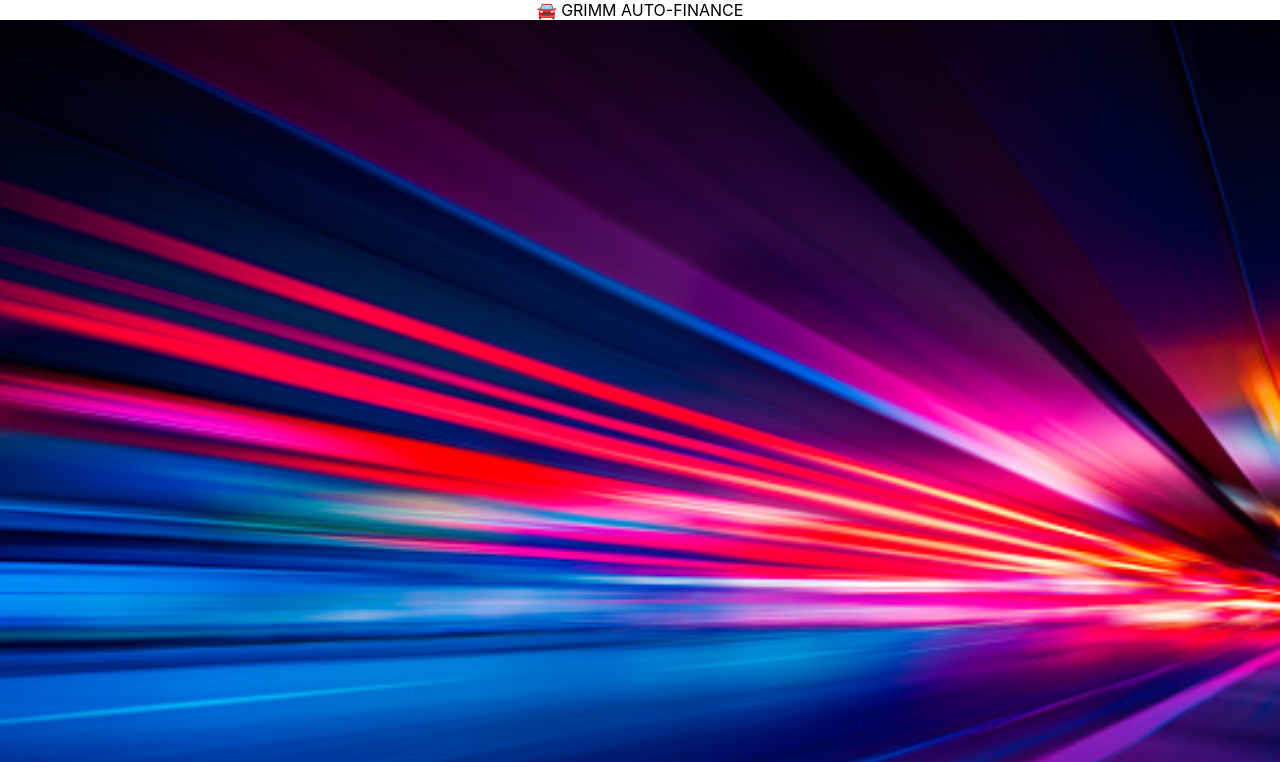
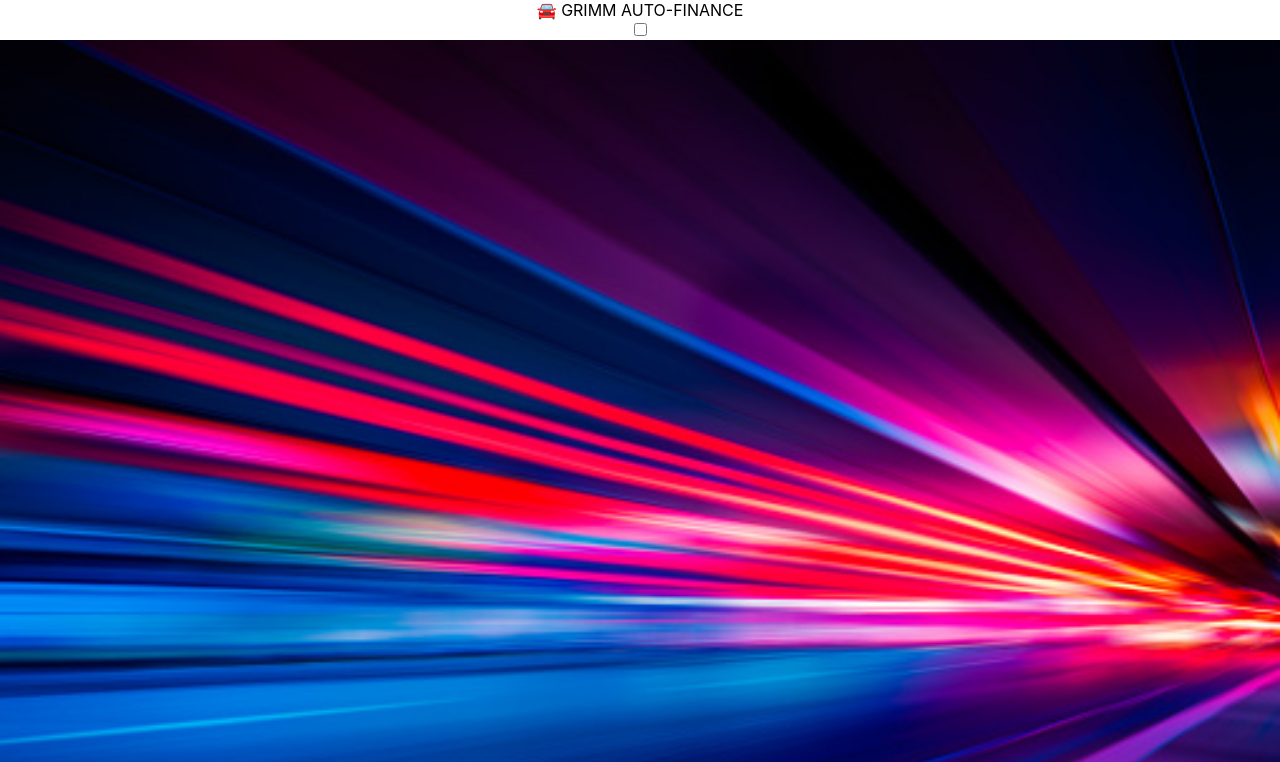
Before and after one commit to grimm-auto-finance/frontend, a React (Vite) app: page / in a window 1280 px wide. Shown: the top 762 px of the page. Built offline with nearby package versions, Linux system fonts and the light colour scheme; a web font is replaced by a local one.

Commit message:
Toggle in Navbar

```diff
--- a/src/components/Navbar.tsx
+++ b/src/components/Navbar.tsx
@@ -4,6 +4,12 @@ const Navbar = () => {
       <div className="text-5xl text-gray-600 font-semibold py-1">
         🚘 GRIMM AUTO-FINANCE
       </div>
+        <div className="mt-8">
+            <label for="toggle" className="relative inline-block w-10 mr-2 align-middle select-none transition duration-200 ease-in">
+                <input id="toggle" type="checkbox" className="toggle-checkbox absolute block w-4 h-4 mt-1 mx-1 rounded-full bg-white border-none appearance-none cursor-pointer outline-none focus:outline-none transition-all" x-model="darkMode" value="1"/>
+                <span className="toggle-label block overflow-hidden h-6 rounded-full bg-gray-900 bg-opacity-20 cursor-pointer focus:outline-none transition-all"></span>
+            </label>
+        </div>
     </nav>
   );
 };
```
